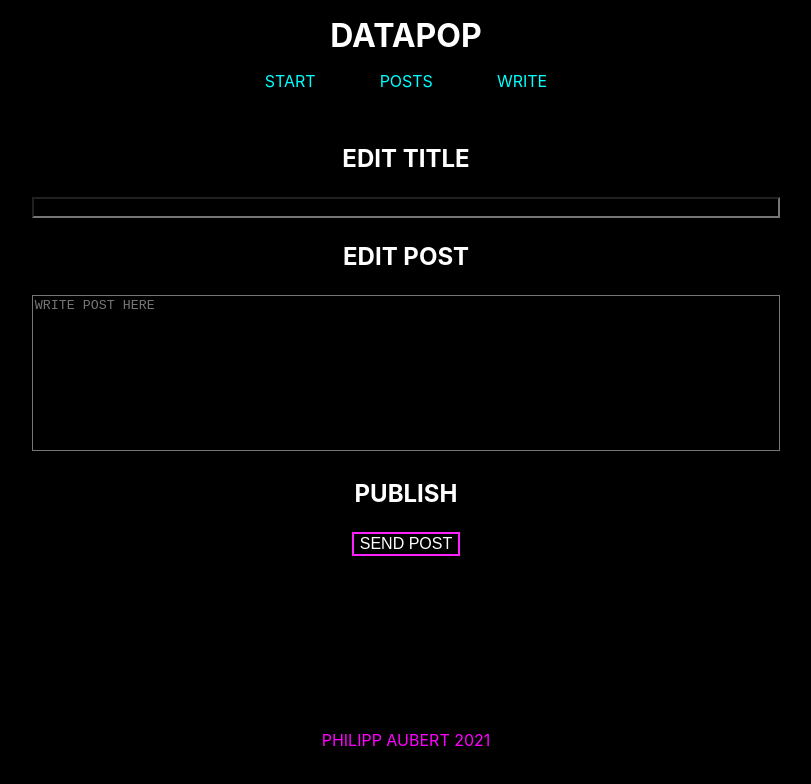
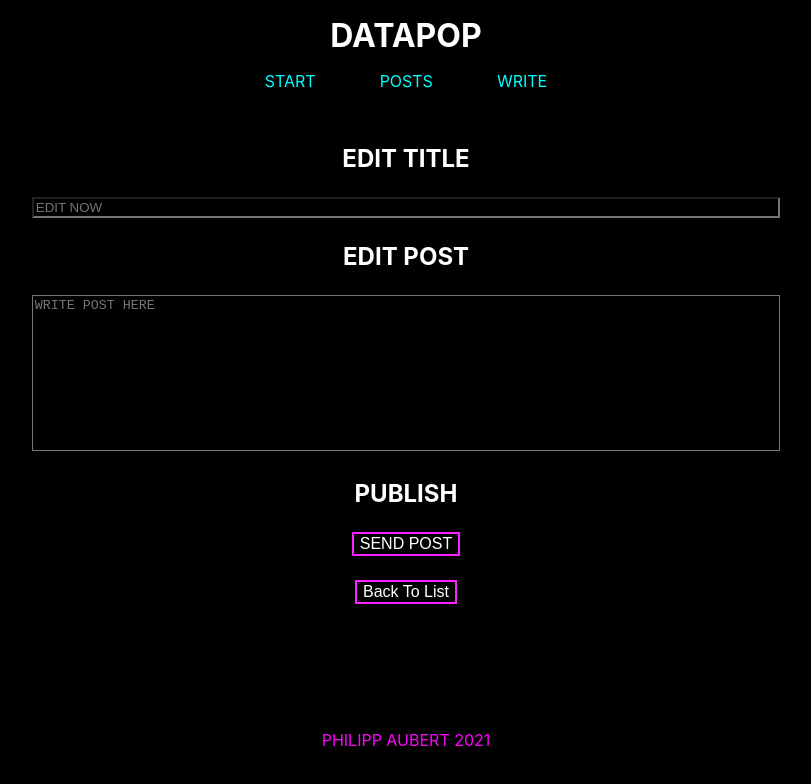
Before and after one commit to PhilippAubert/datapop, a React (Create React App) app: page /edit/1 in a window 1280 px wide. Shown: the top 784 px of the page, without its empty margins (234-1045 px from the left). Built offline with nearby package versions, Linux system fonts and the light colour scheme.

Commit message:
Add historypush to list

```diff
--- a/src/Components/CSS/Input.css
+++ b/src/Components/CSS/Input.css
@@ -58,3 +58,7 @@
   margin: 0;
   color: #fff;
 }
+
+.GoBack {
+  margin-top: 3vh;
+}
--- a/src/Components/Edit.js
+++ b/src/Components/Edit.js
@@ -1,17 +1,17 @@
 import React from "react";
 import { useState } from "react";
-import { useParams } from "react-router";
+import { useParams, useHistory } from "react-router";
 
 import "./CSS/Input.css";
 
 export default function Edit({ postToEdit }) {
+  let history = useHistory();
   const { id } = useParams();
   const [post, setPost] = useState(
     postToEdit || {
-      id: " ",
-      title: " ",
+      title: "",
       body: "",
-      createdAt: "",
+      createdAt: "edited",
     }
   );
 
@@ -42,21 +42,29 @@ export default function Edit({ postToEdit }) {
     });
   }
 
+  function handleSwitch() {
+    history.push(`/list`);
+  }
+
   return (
     <div className="Main">
       <div className="About-List">
         <form onSubmit={submitForm} className="Input-Form">
-          <h2 className="Input-Form_Label">EDIT TITLE</h2>
+          <label>
+            <h2 className="Input-Form_Label">EDIT TITLE</h2>
+          </label>
           <input
             className="Input-Form_Input"
             type="text"
             id="title"
             name="title"
             value={post.title}
-            placeholder="EDIT TITLE"
+            placeholder="EDIT NOW"
             onChange={handleChange}
           />
-          <h2 className="Input-Form_Label">EDIT POST</h2>
+          <label>
+            <h2 className="Input-Form_Label">EDIT POST</h2>
+          </label>
           <textarea
             className="Input-Form_Textarea"
             type="text"
@@ -74,6 +82,9 @@ export default function Edit({ postToEdit }) {
           </button>
         </form>
       </div>
+      <button className="Input-Button GoBack" onClick={handleSwitch}>
+        <p>Back To List</p>
+      </button>
     </div>
   );
 }
```
